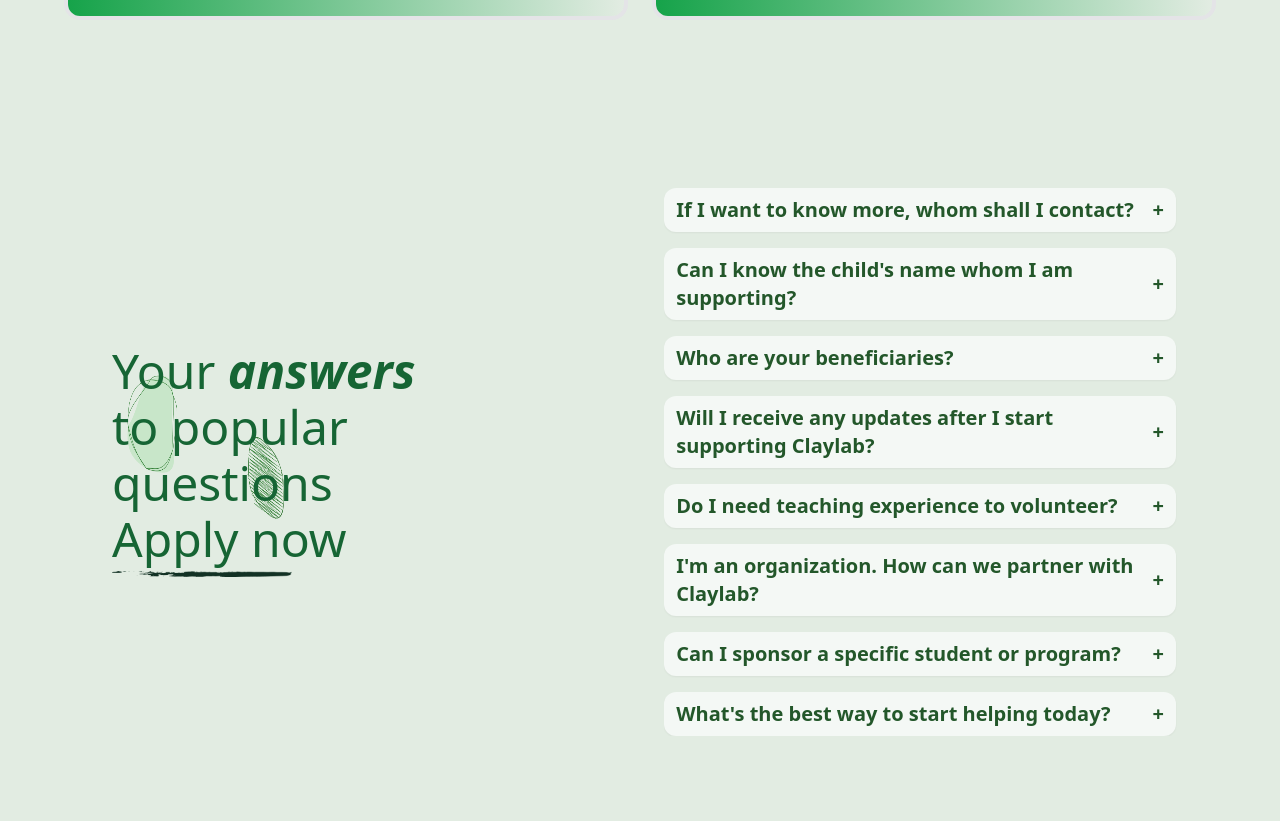
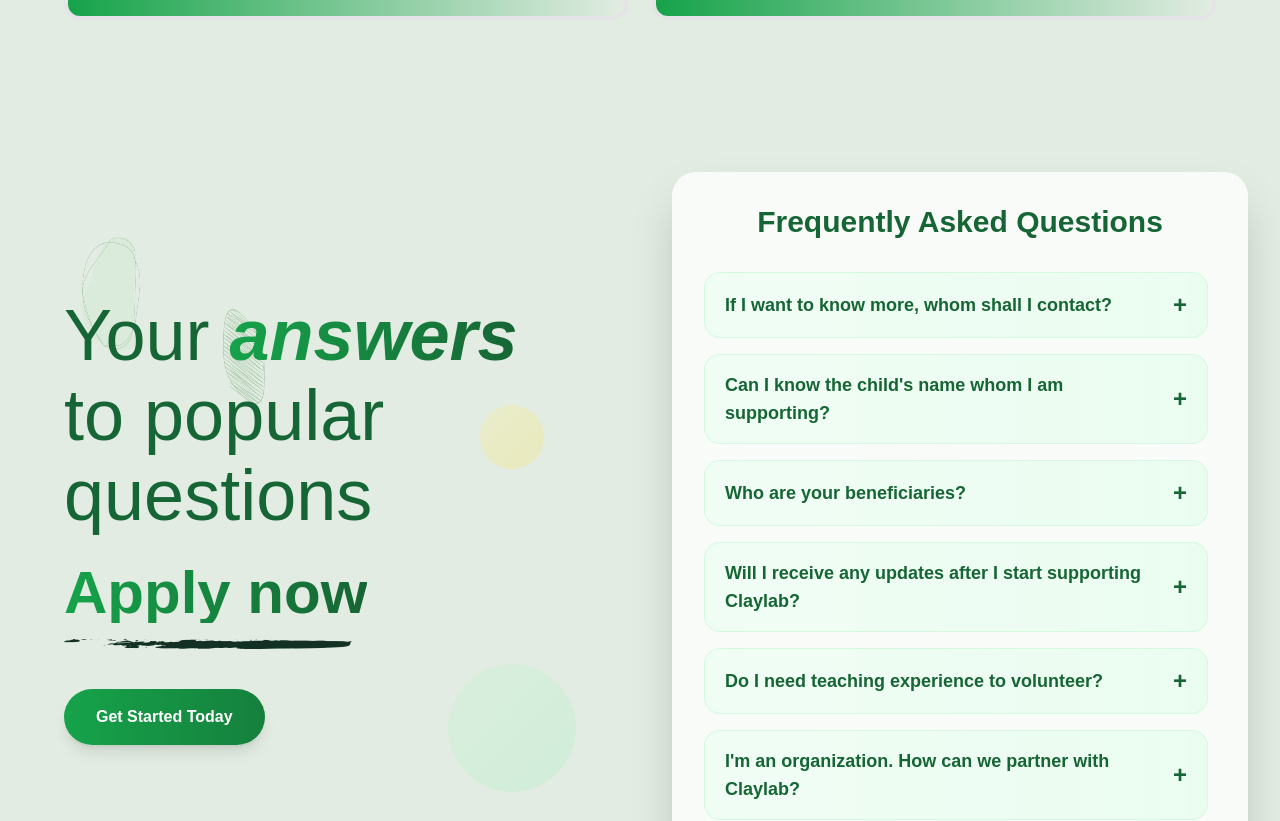
Before and after one commit to arnab-git-404/claylab, a Next.js app: page /support in a window 1280 px wide. Shown: the part 1420-2241 px from the top of the page. Built offline with nearby package versions, Linux system fonts and the light colour scheme; a web font is replaced by a local one.

Commit message:
Update faq.tsx

```diff
--- a/components/support/faq.tsx
+++ b/components/support/faq.tsx
@@ -1,3 +1,118 @@
+// "use client";
+
+// import React, { useState } from "react";
+// import Image from "next/image";
+
+// const faqs = [
+//   {
+//     question: "If I want to know more, whom shall I contact?",
+//     answer:
+//       "You can reach out to our team at support@claylab.in or via our contact page for any queries.",
+//   },
+//   {
+//     question: "Can I know the child's name whom I am supporting?",
+//     answer:
+//       "Due to privacy reasons, we do not disclose full identities. However, we share updates and progress reports.",
+//   },
+//   {
+//     question: "Who are your beneficiaries?",
+//     answer:
+//       "Our beneficiaries are primarily Grade 10 students from under-resourced communities seeking mentorship and academic guidance.",
+//   },
+//   {
+//     question: "Will I receive any updates after I start supporting Claylab?",
+//     answer:
+//       "Yes, we provide regular updates on the mentee's progress and milestones through email or dashboard.",
+//   },
+//   {
+//     question: "Do I need teaching experience to volunteer?",
+//     answer:
+//       "Not at all! We welcome passionate individuals from all backgrounds who are willing to learn and support students.",
+//   },
+//   {
+//     question: "I'm an organization. How can we partner with Claylab?",
+//     answer:
+//       "We'd love to collaborate! Please email us at partnerships@claylab.in to explore partnership opportunities.",
+//   },
+//   {
+//     question: "Can I sponsor a specific student or program?",
+//     answer:
+//       "Yes, you can choose to support a student or contribute to a specific initiative based on your interest.",
+//   },
+//   {
+//     question: "What's the best way to start helping today?",
+//     answer:
+//       "You can donate, become a mentor, or spread the word about Claylab within your network. Every action counts!",
+//   },
+// ];
+
+// export default function FAQ() {
+//   const [openIndex, setOpenIndex] = useState<number | null>(null);
+
+//   const toggleFAQ = (index: number) => {
+//     setOpenIndex(openIndex === index ? null : index);
+//   };
+
+//   return (
+//     <div className="w-full flex flex-col md:flex-row items-center justify-center p-4 sm:p-6 md:p-16 md:px-24 gap-8 md:gap-12 font-sans">
+//       {/* Left Text Section */}
+//       <div className="w-full md:w-1/2 pl-0 sm:pl-4 text-left relative mb-8 md:mb-0">
+//         <Image
+//           className="absolute top-0 z-0 w-32 h-32 sm:w-48 sm:h-48"
+//           src={"/claylab assets/general/circleGraphics.png"}
+//           height={200}
+//           width={200}
+//           alt={"bg image graphics"}
+//         />
+//         <h1 className="text-2xl sm:text-4xl md:text-5xl relative z-10 font-light leading-tight text-green-800 space-y-2">
+//           <div>
+//             Your <span className="italic font-semibold text-green-800">answers</span>
+//           </div>
+//           <div>to popular</div>
+//           <div>questions</div>
+//           <div className="mt-2 gap-2 flex flex-col">
+//             <p className="text-3xl sm:text-5xl font-normal">Apply now</p>
+//             <Image
+//               src={"/claylab assets/general/brushGraphics1.png"}
+//               height={8}
+//               width={180}
+//               className="max-w-xs sm:max-w-2xl mr-auto"
+//               alt={"underline"}
+//             />
+//           </div>
+//         </h1>
+//       </div>
+
+//       {/* Right Accordion FAQ Section */}
+//       <div className="w-full md:w-1/2 flex flex-col gap-3 sm:gap-4 max-h-[60vh] sm:max-h-[75vh] overflow-y-auto pr-0 sm:pr-2">
+//         {faqs.map((faq, i) => (
+//           <div
+//             key={i}
+//             className="bg-[#F4F8F5] p-2 px-3 rounded-xl shadow-sm text-[#23572A] cursor-pointer transition-all duration-200 hover:scale-105 hover:bg-green-50 hover:shadow-md"
+//             onClick={() => toggleFAQ(i)}
+//           >
+//             <div className="text-base sm:text-lg md:text-xl font-semibold flex justify-between items-center">
+//               {faq.question}
+//               <span className="text-xl">
+//                 {openIndex === i ? "−" : "+"}
+//               </span>
+//             </div>
+//             {openIndex === i && (
+//               <p className="text-sm sm:text-base pt-3 leading-relaxed">
+//                 {faq.answer}
+//               </p>
+//             )}
+//           </div>
+//         ))}
+//       </div>
+//     </div>
+//   );
+// }
+
+
+
+
+
 "use client";
 
 import React, { useState } from "react";
@@ -54,57 +169,113 @@ export default function FAQ() {
   };
 
   return (
-    <div className="w-full flex flex-col md:flex-row items-center justify-center p-4 sm:p-6 md:p-16 md:px-24 gap-8 md:gap-12 font-sans">
+    <div className="min-h-screen bg-clay-light-hover py-12 px-4 sm:px-6 lg:px-8">
+      <div className="max-w-7xl mx-auto">
+        <div className="flex flex-col lg:flex-row items-stretch gap-12 lg:gap-16">
           {/* Left Text Section */}
-      <div className="w-full md:w-1/2 pl-0 sm:pl-4 text-left relative mb-8 md:mb-0">
+          <div className="w-full lg:w-1/2 flex flex-col justify-center relative min-h-[600px] lg:min-h-[700px]">
+            {/* Background Graphics */}
+            <div className="absolute inset-0 overflow-hidden">
               <Image
-          className="absolute top-0 z-0 w-32 h-32 sm:w-48 sm:h-48"
+                className="absolute top-8 left-8 z-0 w-40 h-40 sm:w-56 sm:h-56 opacity-30"
                 src={"/claylab assets/general/circleGraphics.png"}
-          height={200}
-          width={200}
+                height={224}
+                width={224}
                 alt={"bg image graphics"}
               />
-        <h1 className="text-2xl sm:text-4xl md:text-5xl relative z-10 font-light leading-tight text-green-800 space-y-2">
-          <div>
-            Your <span className="italic font-semibold text-green-800">answers</span>
+              <div className="absolute bottom-20 right-8 w-32 h-32 bg-gradient-to-br from-green-200 to-green-300 rounded-full opacity-20"></div>
+              <div className="absolute top-1/3 right-16 w-16 h-16 bg-gradient-to-br from-yellow-200 to-yellow-300 rounded-full opacity-25"></div>
             </div>
-          <div>to popular</div>
-          <div>questions</div>
-          <div className="mt-2 gap-2 flex flex-col">
-            <p className="text-3xl sm:text-5xl font-normal">Apply now</p>
+
+            <div className="relative z-10 text-center lg:text-left px-4 sm:px-8">
+              <h1 className="text-4xl sm:text-5xl lg:text-6xl xl:text-7xl font-light leading-tight text-green-800 mb-8">
+                <div className="mb-2">
+                  Your <span className="italic font-bold text-green-700 bg-gradient-to-r from-green-600 to-green-800 bg-clip-text text-transparent">answers</span>
+                </div>
+                <div className="mb-2">to popular</div>
+                <div className="mb-6">questions</div>
+              </h1>
+
+              <div className="flex flex-col items-center lg:items-start gap-4">
+                <p className="text-4xl sm:text-5xl lg:text-6xl font-semibold text-green-700 bg-gradient-to-r from-green-600 to-green-800 bg-clip-text text-transparent">
+                  Apply now
+                </p>
                 <Image
                   src={"/claylab assets/general/brushGraphics1.png"}
-              height={8}
-              width={180}
-              className="max-w-xs sm:max-w-2xl mr-auto"
+                  height={12}
+                  width={240}
+                  className="w-48 sm:w-60 lg:w-72"
                   alt={"underline"}
                 />
+                <button className="mt-6 px-8 py-4 bg-gradient-to-r from-green-600 to-green-700 text-white font-semibold rounded-full hover:from-green-700 hover:to-green-800 transform hover:scale-105 transition-all duration-300 shadow-lg hover:shadow-xl">
+                  Get Started Today
+                </button>
               </div>
-        </h1>
+            </div>
           </div>
 
-      {/* Right Accordion FAQ Section */}
-      <div className="w-full md:w-1/2 flex flex-col gap-3 sm:gap-4 max-h-[60vh] sm:max-h-[75vh] overflow-y-auto pr-0 sm:pr-2">
+          {/* Right FAQ Section */}
+          <div className="w-full lg:w-1/2 flex flex-col min-h-[600px] lg:min-h-[700px]">
+            <div className="bg-white/80 backdrop-blur-sm rounded-3xl shadow-2xl p-6 sm:p-8 h-full">
+              <h2 className="text-2xl sm:text-3xl font-bold text-green-800 mb-8 text-center">
+                Frequently Asked Questions
+              </h2>
+
+              <div className="flex flex-col gap-4 max-h-[500px] lg:max-h-[550px] overflow-y-auto pr-2 custom-scrollbar">
                 {faqs.map((faq, i) => (
                   <div
                     key={i}
-            className="bg-[#F4F8F5] p-2 px-3 rounded-xl shadow-sm text-[#23572A] cursor-pointer transition-all duration-200 hover:scale-105 hover:bg-green-50 hover:shadow-md"
+                    className={`bg-gradient-to-r from-green-50 to-green-100/50 border border-green-200/50 p-4 px-5 rounded-2xl cursor-pointer transition-all duration-300 hover:scale-[1.02] hover:shadow-lg group ${
+                      openIndex === i ? 'bg-gradient-to-r from-green-100 to-green-200/70 shadow-md' : ''
+                    }`}
                     onClick={() => toggleFAQ(i)}
                   >
-            <div className="text-base sm:text-lg md:text-xl font-semibold flex justify-between items-center">
-              {faq.question}
-              <span className="text-xl">
+                    <div className="text-base sm:text-lg font-semibold flex justify-between items-center text-green-800 group-hover:text-green-900">
+                      <span className="flex-1 pr-4">{faq.question}</span>
+                      <span className={`text-2xl font-bold transition-transform duration-300 ${
+                        openIndex === i ? 'rotate-180' : ''
+                      }`}>
                         {openIndex === i ? "−" : "+"}
                       </span>
                     </div>
                     {openIndex === i && (
-              <p className="text-sm sm:text-base pt-3 leading-relaxed">
+                      <div className="mt-4 pt-3 border-t border-green-200/50">
+                        <p className="text-sm sm:text-base leading-relaxed text-green-700 animate-fadeIn">
                           {faq.answer}
                         </p>
+                      </div>
                     )}
                   </div>
                 ))}
               </div>
             </div>
+          </div>
+        </div>
+      </div>
+
+      <style jsx>{`
+        .custom-scrollbar::-webkit-scrollbar {
+          width: 6px;
+        }
+        .custom-scrollbar::-webkit-scrollbar-track {
+          background: #f1f5f9;
+          border-radius: 10px;
+        }
+        .custom-scrollbar::-webkit-scrollbar-thumb {
+          background: #cbd5e1;
+          border-radius: 10px;
+        }
+        .custom-scrollbar::-webkit-scrollbar-thumb:hover {
+          background: #94a3b8;
+        }
+        @keyframes fadeIn {
+          from { opacity: 0; transform: translateY(-10px); }
+          to { opacity: 1; transform: translateY(0); }
+        }
+        .animate-fadeIn {
+          animation: fadeIn 0.3s ease-out;
+        }
+      `}</style>
+    </div>
   );
 }
```
Lines whose indentation alone changed are shown as unchanged.
